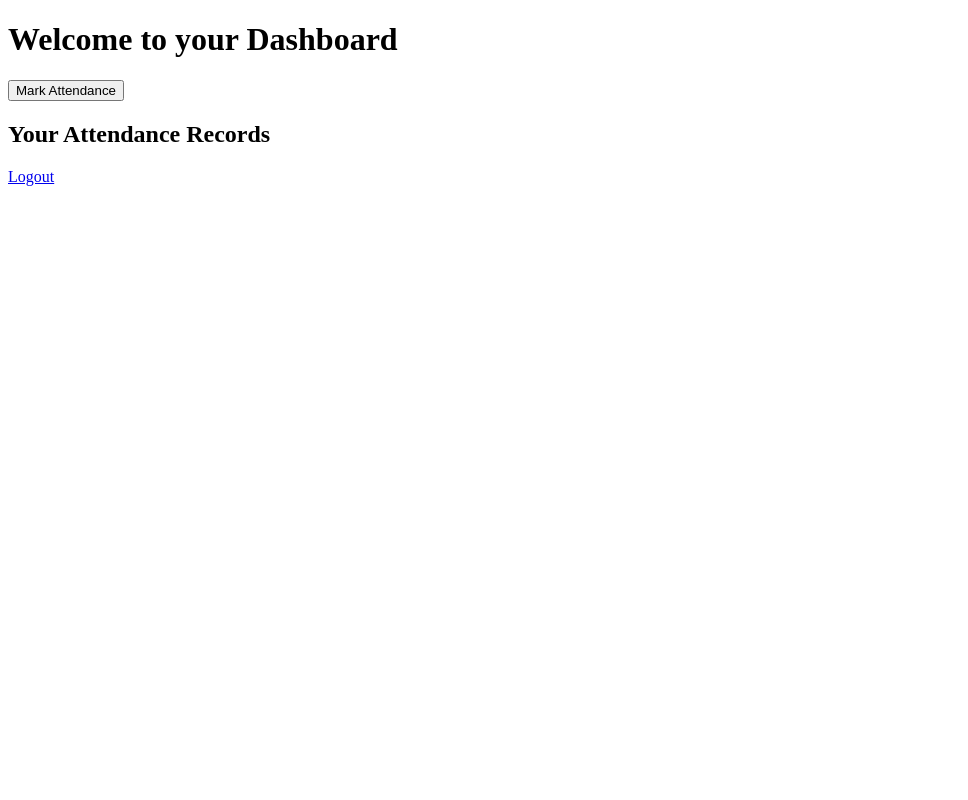
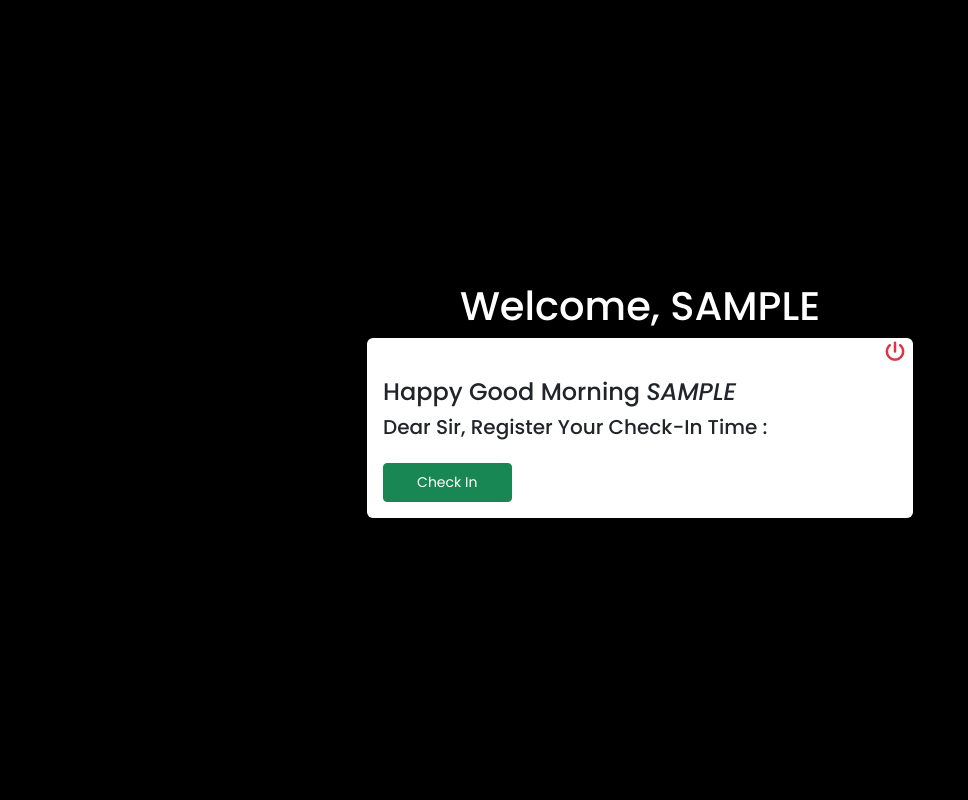
Before and after one commit to HimSha98/Employee_attendance, a PHP site: page /dashboard.php in a window 1280 px wide. Shown: the whole page, without its empty margins (0-968 px from the left). Run offline with PHP 8.4, Linux system fonts and the light colour scheme; the visitor is signed in with stand-in values (Sample User, id 1); data that the repository does not hold is empty.

Commit message:
FINAL STAGE - 1 ATTENDANCE EMPLOYEE PROJECT

```diff
--- a/assets/script.js
+++ b/assets/script.js
@@ -0,0 +1,20 @@
+// function showRegister() {
+//     document.getElementById("register-form").style.display = "block";
+//     document.getElementById("login-form").style.display = "none";
+// }
+// function showLogin() {
+//     document.getElementById("register-form").style.display = "none";
+//     document.getElementById("login-form").style.display = "block";
+// }
+// Toggle between the Register and Login forms
+document.getElementById('sign-up-link').addEventListener('click', function(event) {
+    event.preventDefault();
+    document.getElementById('register-form').classList.remove('d-none');
+    document.getElementById('login-form').classList.add('d-none');
+});
+
+document.getElementById('back-to-login').addEventListener('click', function(event) {
+    event.preventDefault();
+    document.getElementById('register-form').classList.add('d-none');
+    document.getElementById('login-form').classList.remove('d-none');
+});
--- a/assets/style.css
+++ b/assets/style.css
@@ -14,9 +14,9 @@ body {
 
 .my-form {
     position: relative;
-    background: black; /* Set the inner background color */
-    border-radius: 10px; /* Smooth corners for better aesthetics */
-    overflow: hidden; /* Prevent border animation overflow */
+    background: black;
+    border-radius: 10px;
+    overflow: hidden;
     z-index: 1;
 }
 
@@ -30,7 +30,7 @@ right: -2px;
 bottom: -2px;
 background: linear-gradient(45deg, #ff0099, #4939ff, #00ccff, #ff0099);
 background-size: 300%;
-border-radius: inherit; /* Match the parent border-radius */
+border-radius: inherit;
 z-index: -1;
 animation: borderAnimation 5s linear infinite;
 }
@@ -46,3 +46,8 @@ animation: borderAnimation 5s linear infinite;
     background-position: 0% 50%;
 }
 }
+
+.check-head:hover {
+    text-decoration: underline;
+    text-decoration-color: #00ccff;
+}
--- a/dashboard.php
+++ b/dashboard.php
@@ -1,88 +1,60 @@
-<!-- <?php
-// session_start();
-// include 'db.php';
-
-// if (!isset($_SESSION['user_id'])) {
-//     header("Location: index.php");
-//     exit;
-// }
-?>
-<!DOCTYPE html>
-<html>
-<head>
-    <title>Dashboard</title>
-</head>
-<body>
-    <h1>Welcome to your Dashboard</h1>
-    <form action="process.php" method="POST">
-        <input type="hidden" name="action" value="mark_attendance">
-        <button type="submit">Mark Attendance</button>
-    </form>
-
-    <h2>Your Attendance Records</h2>
-    <ul>
-        <?php
-        // $user_id = $_SESSION['user_id'];
-        // $result = $conn->query("SELECT marked_at FROM attendance WHERE user_id = $user_id ORDER BY marked_at DESC");
-        // while ($row = $result->fetch_assoc()) {
-        //     echo "<li>{$row['marked_at']}</li>";
-        // }
-        ?>
-    </ul>
-
-    <a href="logout.php">Logout</a>
-</body>
-</html> -->
-
 <?php
+include 'database/db.php';
 session_start();
-include 'db.php';
 
 if (!isset($_SESSION['user_id'])) {
-    header("Location: index.php");
-    exit;
+    header('Location: index.php');
+    exit();
 }
 
 $user_id = $_SESSION['user_id'];
+$date = date('Y-m-d');
 
-// Get today's date
-$today = date("Y-m-d");
+$query = "SELECT * FROM attendance WHERE user_id = ? AND date = ?";
+$stmt = $conn->prepare($query);
+$stmt->bind_param("is", $user_id, $date);
+$stmt->execute();
+$result = $stmt->get_result();
+$attendance = $result->fetch_assoc();
 
-// Check if the user has already marked attendance today
-$attendance_check_query = $conn->prepare("SELECT COUNT(*) as count FROM attendance WHERE user_id = ? AND DATE(marked_at) = ?");
-$attendance_check_query->bind_param("is", $user_id, $today);
-$attendance_check_query->execute();
-$attendance_check_result = $attendance_check_query->get_result();
-$attendance_data = $attendance_check_result->fetch_assoc();
-$has_marked_attendance = $attendance_data['count'] > 0;
 ?>
-<!DOCTYPE html>
-<html>
-<head>
-    <title>Dashboard</title>
-</head>
-<body>
-    <h1>Welcome to your Dashboard</h1>
 
-    <?php if ($has_marked_attendance): ?>
-        <p>You have already marked your attendance for today.</p>
-    <?php else: ?>
-        <form action="process.php" method="POST">
-            <input type="hidden" name="action" value="mark_attendance">
-            <button type="submit">Mark Attendance</button>
-        </form>
-    <?php endif; ?>
-
-    <h2>Your Attendance Records</h2>
-    <ul>
-        <?php
-        $result = $conn->query("SELECT marked_at FROM attendance WHERE user_id = $user_id ORDER BY marked_at DESC");
-        while ($row = $result->fetch_assoc()) {
-            echo "<li>{$row['marked_at']}</li>";
-        }
-        ?>
-    </ul>
-
-    <a href="logout.php">Logout</a>
-</body>
-</html>
+<?php include 'includes/header.php'; ?>
+    <div class="container">
+        <div class="row d-flex justify-content-center align-items-center min-vh-100">
+            <div class="col-3"></div>
+            <div class="col-6 my-5">
+                <h1 class="text-center">Welcome, <span class="text-uppercase"><?= $_SESSION['username']; ?></span></h1>
+                <div class="attendance-mark-container border-1 rounded-2 border-light bg-white p-3 position-relative">
+                    <?php if (!$attendance): ?>
+                        <form action="mark_attendance.php" method="POST" class="attendance_form mt-4">
+                            <div class="">
+                                <h4 class="text-dark">Happy Good Morning  <i class="text-uppercase"><?= $_SESSION['username']; ?></i></h4>
+                                <h5 class="text-dark check-head">
+                                    Dear Sir, Register Your Check-In Time :
+                                </h5>
+                                <input type="hidden" name="type" value="check_in">
+                                <button class="btn btn-sm btn-success p-3 py-2 w-25 mt-3" type="submit">Check In</button>
+                            </div>
+                        </form>
+                    <?php elseif (!$attendance['check_out_time']): ?>
+                        <form action="mark_attendance.php" method="POST" class="attendance_form mt-4">
+                            <div class="">
+                                <h5 class="text-dark check-head">
+                                    Dear Sir, Register Your Check-Out Time :
+                                </h5>
+                                <input type="hidden" name="type" value="check_out">
+                                <button class="btn btn-sm btn-warning p-3 py-2 w-25 mt-3" type="submit">Check Out</button>
+                            </div>
+                        </form>
+                    <?php else: ?>
+                        <h4 class="text-dark">Good Bye Stay Blessed  <i class="text-uppercase"><?= $_SESSION['username']; ?></i></h4>
+                        <p>Attendance already marked for today!</p>
+                    <?php endif; ?>
+                    <a href="logout.php" class="mt-1 me-2 position-absolute top-0 end-0"><i class="fa-solid fa-power-off text-danger fs-5" title="LOGGED OUT"></i></a>
+                </div>
+            </div>
+            <div class="col-3"></div>
+        </div>
+    </div>
+<?php include 'includes/footer.php'; ?>
--- /dev/null
+++ b/database/db.php
@@ -0,0 +1,12 @@
+<?php
+$host = 'localhost';
+$username = 'root';
+$password = '';
+$dbname = 'employee_db';
+
+$conn = new mysqli($host, $username, $password, $dbname);
+
+if ($conn->connect_error) {
+    die("Connection failed: " . $conn->connect_error);
+}
+?>
--- a/db.php
+++ /dev/null
@@ -1,11 +0,0 @@
-<?php
-$host = 'localhost';
-$db = 'employee_db';
-$user = 'root';
-$pass = '';
-$conn = new mysqli($host, $user, $pass, $db);
-
-if ($conn->connect_error) {
-    die("Connection failed: " . $conn->connect_error);
-}
-?>
--- /dev/null
+++ b/includes/footer.php
@@ -0,0 +1,3 @@
+<script src="assets/script.js"></script>
+</body>
+</html>
--- /dev/null
+++ b/includes/header.php
@@ -0,0 +1,11 @@
+<!DOCTYPE html>
+<html lang="en">
+<head>
+    <meta charset="UTF-8">
+    <meta name="viewport" content="width=device-width, initial-scale=1.0">
+    <link rel="stylesheet" href="assets/style.css">
+    <link rel="stylesheet" href="https://cdn.jsdelivr.net/npm/bootstrap@5.3.3/dist/css/bootstrap.min.css" integrity="sha384-QWTKZyjpPEjISv5WaRU9OFeRpok6YctnYmDr5pNlyT2bRjXh0JMhjY6hW+ALEwIH" crossorigin="anonymous">
+    <title>Employee Attendance System</title>
+    <link href="https://cdnjs.cloudflare.com/ajax/libs/font-awesome/6.0.0/css/all.min.css" rel="stylesheet">
+</head>
+<body>
--- a/logout.php
+++ b/logout.php
@@ -1,6 +1,5 @@
 <?php
 session_start();
 session_destroy();
-header("Location: index.php");
-exit;
+header('Location: index.php');
 ?>
```
Also changed, not shown: database/createtables.php (added, +28 -0 lines), index.php (+24 -47 lines), login.php (added, +26 -0 lines), mark_attendance.php (added, +35 -0 lines), process.php (deleted, +0 -68 lines), register.php (added, +27 -0 lines), setup.php (deleted, +0 -32 lines).
